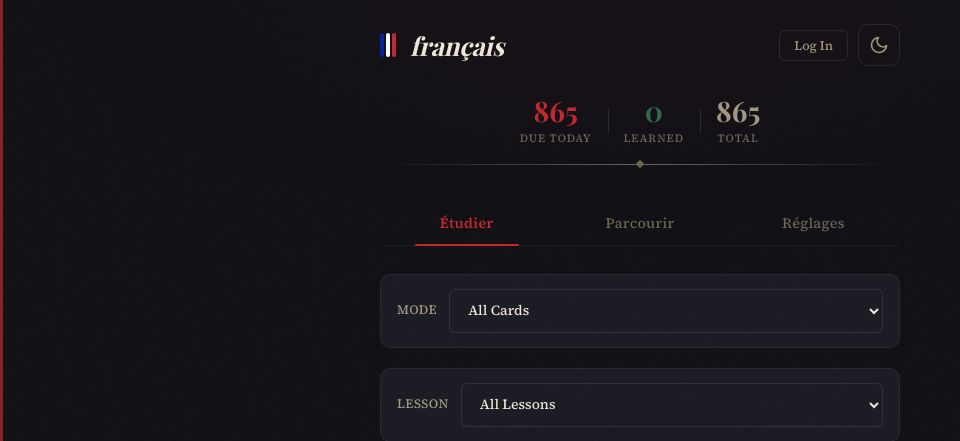
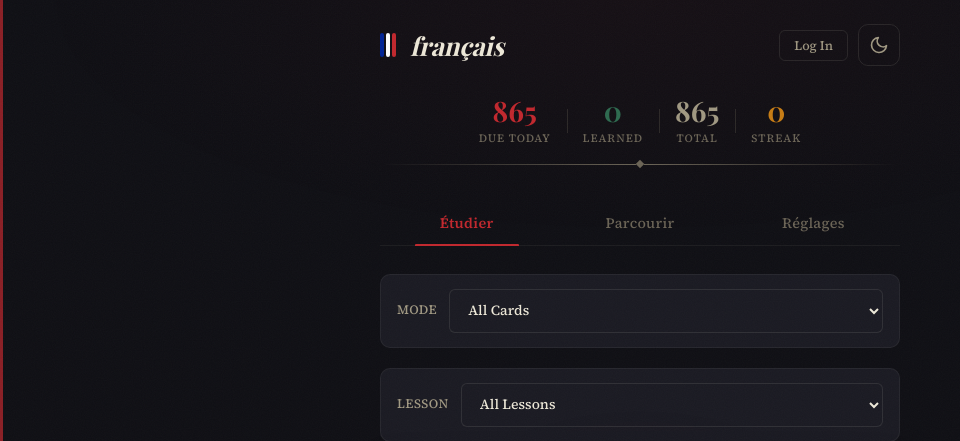
Before and after one commit to jamesjmchugh/french-lessons, a PHP site: page / in a window 1280 px wide. Shown: the top 441 px of the page, without its empty margins (0-960 px from the left). Run offline with PHP 8.4, Linux system fonts and the light colour scheme; some web fonts are replaced.

Commit message:
Add browse stats, study streak, trouble cards mode, and Enter key fix
- Fix initializeCards() to load timesShown/lastRating from saved progress
- Show review count and colored rating dot in browse view
- Add study streak counter (tracked in localStorage, shown in stats)
- Add "Trouble Cards" study mode filtering cards rated Again or Hard
- Add Enter key support on magic link email input

Co-Authored-By: Claude Opus 4.6 <noreply@anthropic.com>

```diff
--- a/app.js
+++ b/app.js
@@ -33,6 +33,7 @@ class FlashcardApp {
         this.updateAuthUI();
         this.updateStats();
         this.updateCardTypeCounts();
+        this.loadStreak();
         this.showNextCard();
         this.checkMagicLink();
     }
@@ -126,7 +127,9 @@ class FlashcardApp {
                 easeFactor: saved?.easeFactor || 2.5,
                 repetitions: saved?.repetitions || 0,
                 dueDate: saved?.dueDate || Date.now(),
-                lastReview: saved?.lastReview || null
+                lastReview: saved?.lastReview || null,
+                timesShown: saved?.timesShown || 0,
+                lastRating: saved?.lastRating || 0
             };
         });
 
@@ -185,6 +188,8 @@ class FlashcardApp {
                 return card.type === 'sentence';
             } else if (studyMode === 'verbs') {
                 return card.type === 'verb' || card.type === 'conjugation';
+            } else if (studyMode === 'trouble') {
+                return card.lastRating === 1 || card.lastRating === 2;
             }
 
             // For 'all' mode, apply settings filters
@@ -273,6 +278,7 @@ class FlashcardApp {
         Object.assign(this.currentCard, updates);
 
         this.saveCardProgress(this.currentCard);
+        this.updateStreak();
         this.updateDueCards();
         this.updateStats();
         this.hideAnswer();
@@ -831,6 +837,8 @@ class FlashcardApp {
                 return card.type === 'sentence';
             } else if (studyMode === 'verbs') {
                 return card.type === 'verb' || card.type === 'conjugation';
+            } else if (studyMode === 'trouble') {
+                return card.lastRating === 1 || card.lastRating === 2;
             }
 
             // For 'all' mode
@@ -852,6 +860,46 @@ class FlashcardApp {
         document.getElementById('due-count').textContent = dueCount;
         document.getElementById('learned-count').textContent = learnedCount;
         document.getElementById('total-count').textContent = totalCount;
+    }
+
+    // Study streak tracking
+    loadStreak() {
+        try {
+            const data = JSON.parse(localStorage.getItem('frenchStreak') || '{}');
+            const today = new Date().toISOString().slice(0, 10);
+            const yesterday = new Date(Date.now() - 86400000).toISOString().slice(0, 10);
+
+            if (data.lastStudyDate === today || data.lastStudyDate === yesterday) {
+                this.streak = data;
+            } else {
+                this.streak = { currentStreak: 0, lastStudyDate: null };
+            }
+        } catch (e) {
+            this.streak = { currentStreak: 0, lastStudyDate: null };
+        }
+
+        const el = document.getElementById('streak-count');
+        if (el) el.textContent = this.streak.currentStreak;
+    }
+
+    updateStreak() {
+        const today = new Date().toISOString().slice(0, 10);
+        const yesterday = new Date(Date.now() - 86400000).toISOString().slice(0, 10);
+
+        if (!this.streak) this.streak = { currentStreak: 0, lastStudyDate: null };
+
+        if (this.streak.lastStudyDate === today) return;
+
+        if (this.streak.lastStudyDate === yesterday) {
+            this.streak.currentStreak++;
+        } else {
+            this.streak.currentStreak = 1;
+        }
+        this.streak.lastStudyDate = today;
+
+        localStorage.setItem('frenchStreak', JSON.stringify(this.streak));
+        const el = document.getElementById('streak-count');
+        if (el) el.textContent = this.streak.currentStreak;
     }
 
     // Update card type counts in settings
@@ -904,11 +952,18 @@ class FlashcardApp {
             const statusText = isLearned ? 'Learned' : (card.dueDate <= now ? 'Due' : 'Review later');
             const statusClass = isLearned ? 'learned' : '';
 
+            const ratingNames = { 1: 'again', 2: 'hard', 3: 'good', 4: 'easy' };
+            const metaHtml = card.timesShown > 0 ? `
+                        <div class="card-item-meta">
+                            <span class="card-item-reviews">${card.timesShown} review${card.timesShown !== 1 ? 's' : ''}</span>
+                            <span class="rating-dot rating-${ratingNames[card.lastRating] || 'good'}"></span>
+                        </div>` : '';
+
             return `
                 <div class="card-item card-item-${card.type}">
                     <div class="card-item-content">
                         <div class="card-item-front">${card.french}</div>
-                        <div class="card-item-back">${card.english}</div>
+                        <div class="card-item-back">${card.english}</div>${metaHtml}
                     </div>
                     <span class="card-item-status ${statusClass}">${statusText}</span>
                 </div>
@@ -1215,6 +1270,13 @@ class FlashcardApp {
             modal.classList.add('hidden');
         });
 
+        magicEmailInput.addEventListener('keydown', (e) => {
+            if (e.key === 'Enter') {
+                e.preventDefault();
+                magicSendBtn.click();
+            }
+        });
+
         magicSendBtn.addEventListener('click', async () => {
             const email = magicEmailInput.value.trim();
             if (!email) {
--- a/index.html
+++ b/index.html
@@ -73,6 +73,10 @@
                     <span class="stat-value" id="total-count">0</span>
                     <span class="stat-label">Total</span>
                 </div>
+                <div class="stat-card">
+                    <span class="stat-value" id="streak-count">0</span>
+                    <span class="stat-label">Streak</span>
+                </div>
             </div>
             <div class="art-deco-divider"></div>
         </header>
@@ -100,6 +104,7 @@
                         <option value="vocabulary">Vocabulary Only</option>
                         <option value="sentences">Sentences Only</option>
                         <option value="verbs">Verbs Only</option>
+                        <option value="trouble">Trouble Cards</option>
                     </select>
                 </div>
                 <div class="study-mode-selector">
--- a/styles.css
+++ b/styles.css
@@ -1395,6 +1395,34 @@ header {
     color: var(--success);
 }
 
+.card-item-meta {
+    display: flex;
+    align-items: center;
+    gap: 6px;
+    margin-top: 2px;
+}
+
+.card-item-reviews {
+    font-family: var(--font-body);
+    font-size: 0.6875rem;
+    color: var(--text-muted);
+}
+
+.rating-dot {
+    width: 8px;
+    height: 8px;
+    border-radius: 50%;
+    display: inline-block;
+    flex-shrink: 0;
+}
+
+.rating-dot.rating-again { background: var(--color-again); }
+.rating-dot.rating-hard { background: var(--color-hard); }
+.rating-dot.rating-good { background: var(--color-good); }
+.rating-dot.rating-easy { background: var(--color-easy); }
+
+.stat-card:nth-child(4) .stat-value { color: var(--warning); }
+
 /* ============================================
    Settings View
    ============================================ */
```
